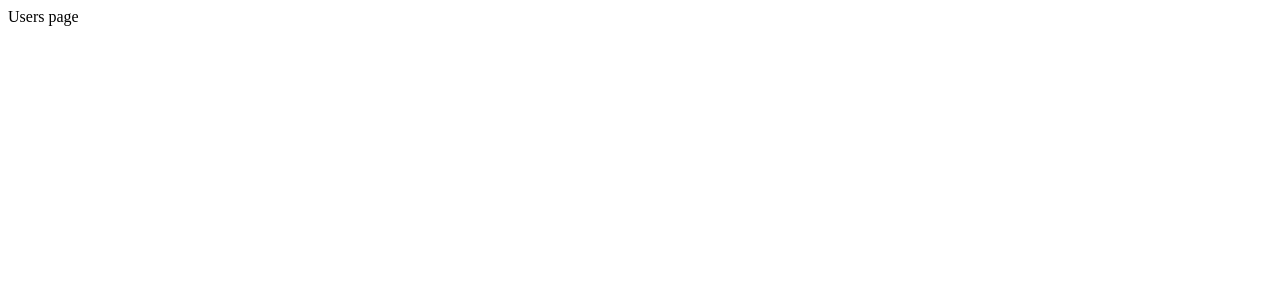
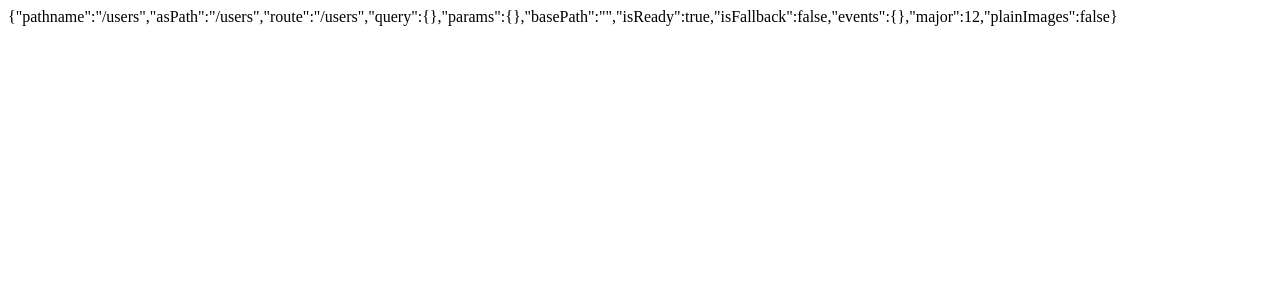
Before and after one commit to yenilikci/nextjs-practice, a Next.js app: page /users in a window 1280 px wide. Shown: the top 300 px of the page. Built offline with nearby package versions, Linux system fonts and the light colour scheme.

Commit message:
router query string, useRouter

```diff
--- a/pages/users.js
+++ b/pages/users.js
@@ -1 +1,14 @@
-export default () => <div>Users page</div>
+import {useRouter} from 'next/router';
+
+const Users = () => {
+    const router = useRouter();
+    return (
+        <div>
+            {JSON.stringify(router)}
+            <br/> <br/>
+            {JSON.stringify(router.query.name)}
+        </div>
+)
+};
+
+export default Users;
```
